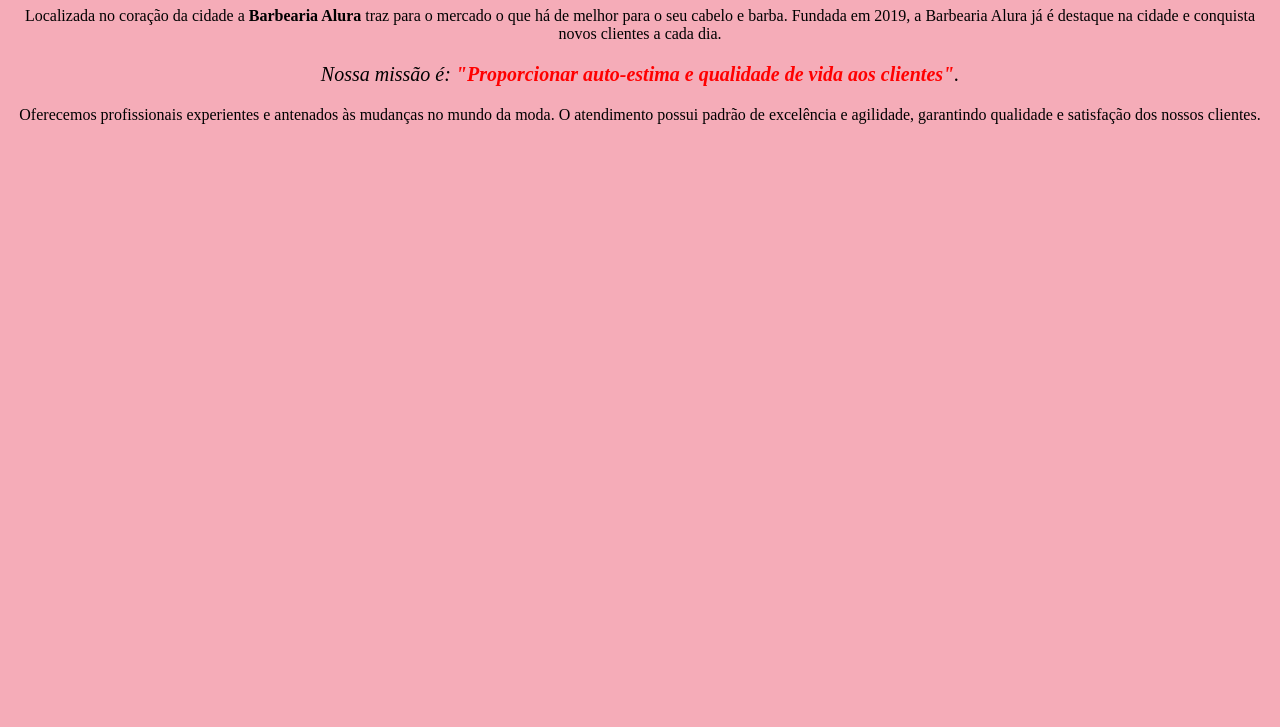
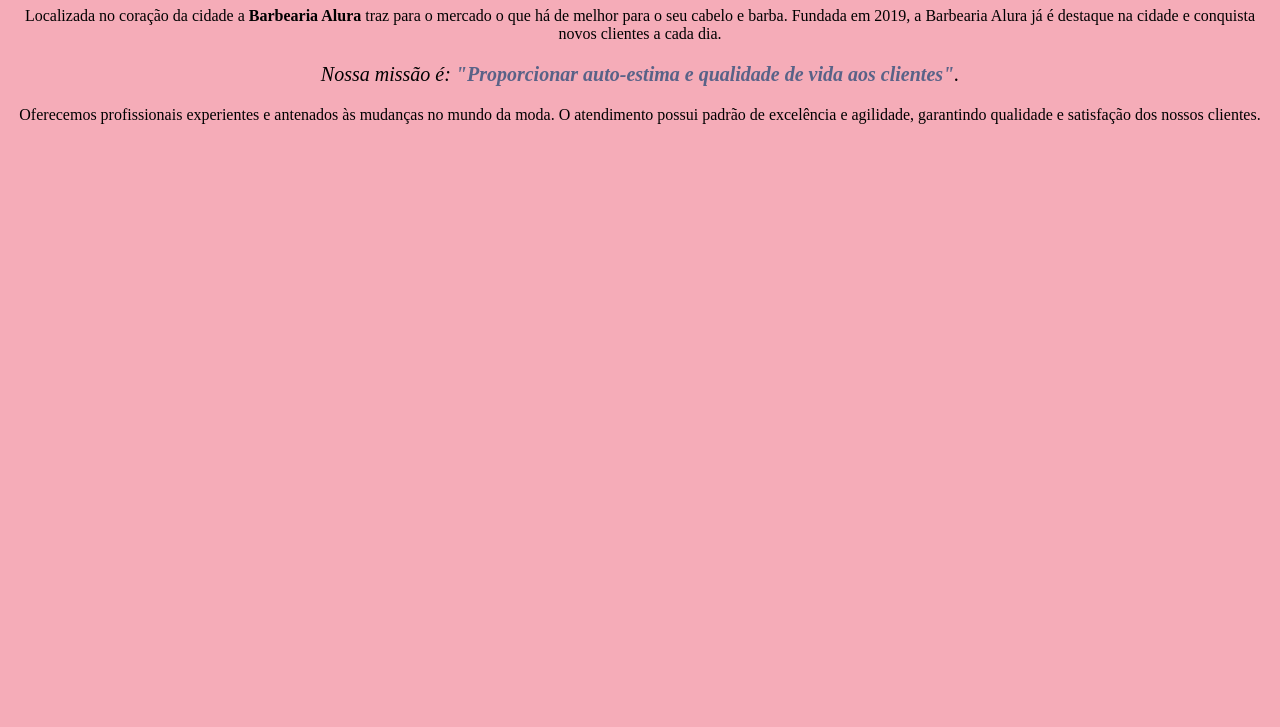
Before and after one commit to miumiumiau0v0/codigonovo1b, a plain HTML site: page index.html in a window 1280 px wide. Shown: the part 73-800 px from the top of the page. Drawn offline with Linux system fonts and the light colour scheme.

Commit message:
strong color change

```diff
--- a/style.css
+++ b/style.css
@@ -14,5 +14,5 @@ p {
 }
 
 em strong {
-    color: #FF0000;
+    color: #4a5c83ea;
 }
```
